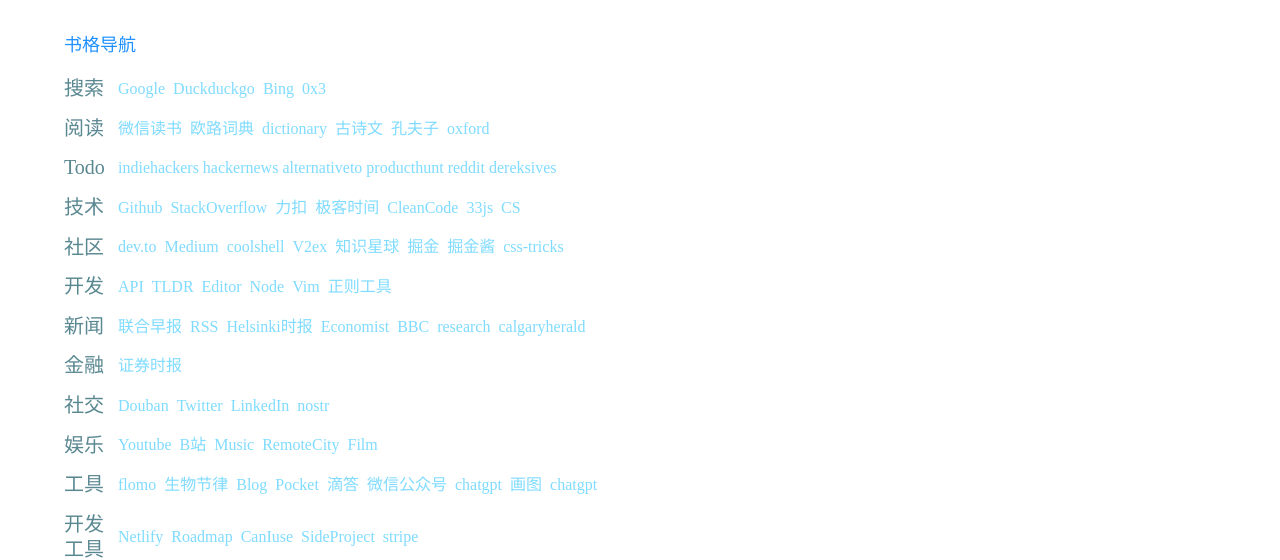
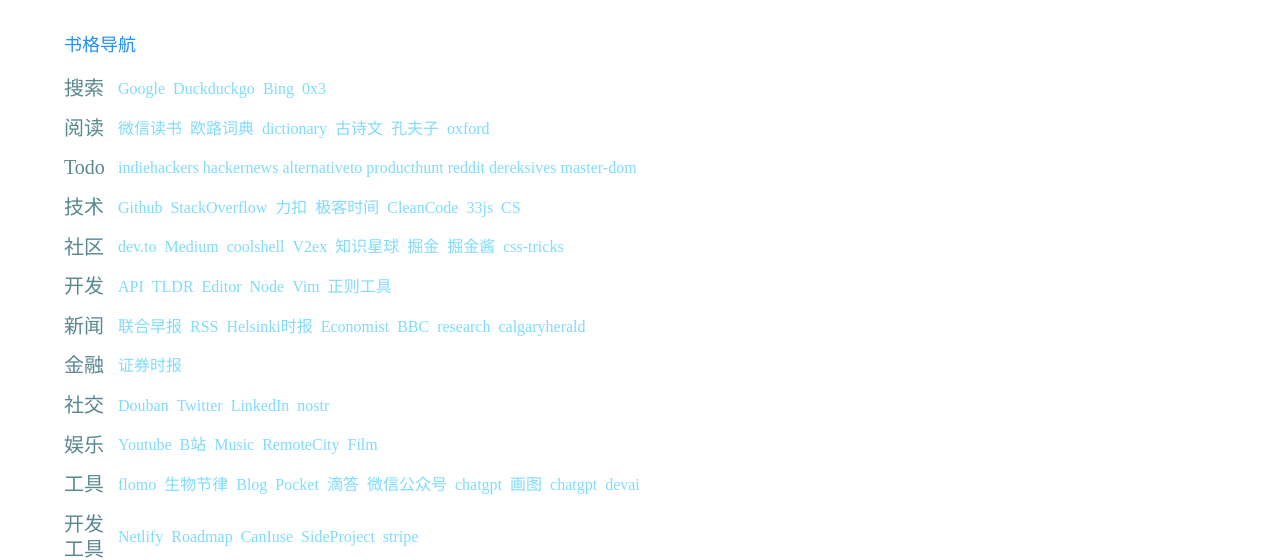
Before and after one commit to perry2008084/bookcell-navi, a plain HTML site: page index.html in a window 1280 px wide. Shown: the top 560 px of the page. Drawn offline with Linux system fonts and the light colour scheme.

Commit message:
add ai and dom

```diff
--- a/index.html
+++ b/index.html
@@ -155,6 +155,7 @@
           <a href="https://www.producthunt.com/" target="_blank">producthunt</a>
           <a href="https://www.reddit.com/?feed=home" target="_blank">reddit</a>
           <a href="https://sive.rs/" target="_blank">dereksives</a>
+          <a href="https://phuoc.ng/collection/html-dom/" target="_blank">master-dom</a>
         </li>
       </ul>
     </section>
@@ -313,6 +314,7 @@
         </li>
         <li><a href="https://excalidraw.com/" target="_blank">画图</a></li>
         <li><a href="https://chat18.aichatos.xyz/" target="_blank">chatgpt</a></li>
+        <li><a href="https://devv.ai/" target="_blank">devai</a></li>
       </ul>
     </section>
     <section>
```
